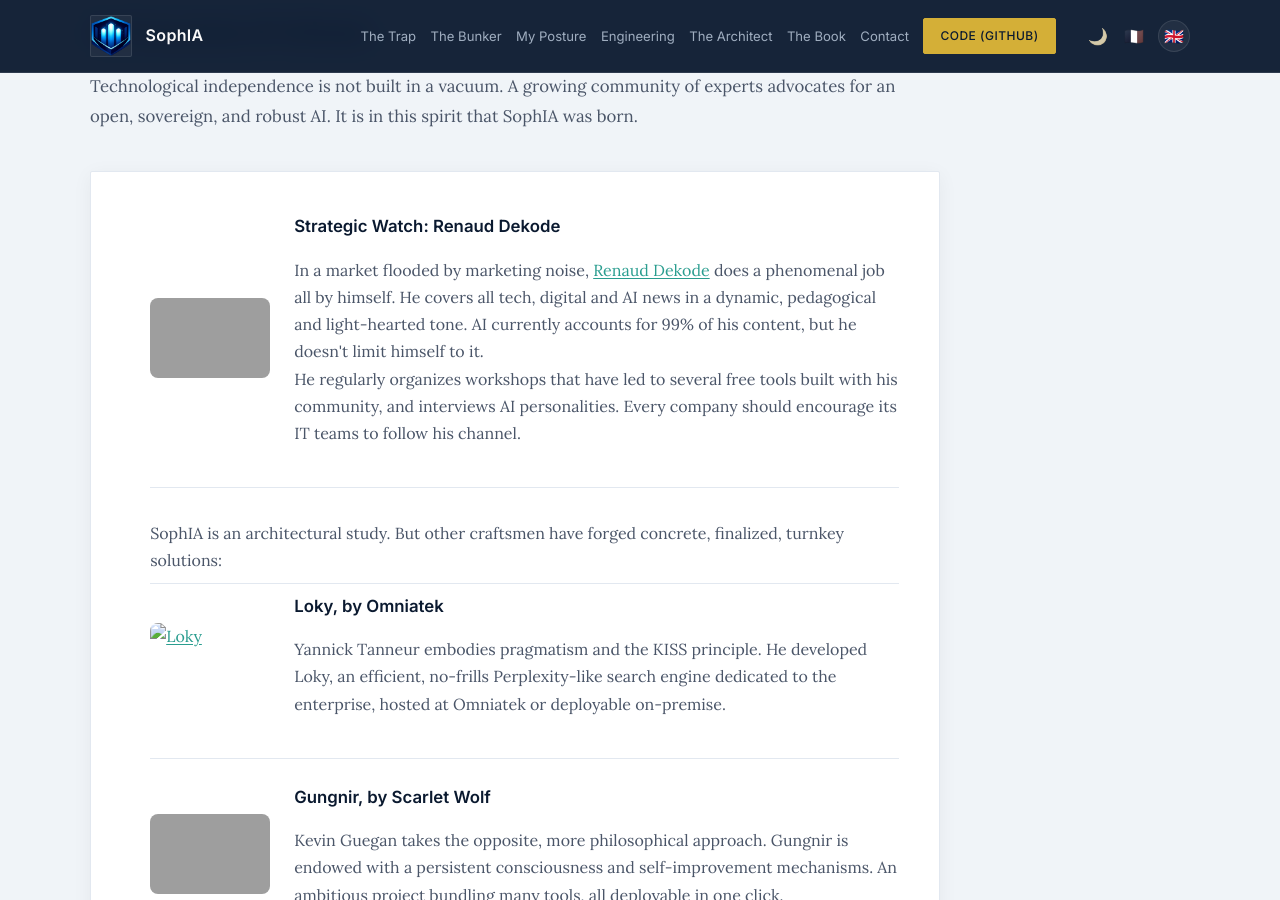
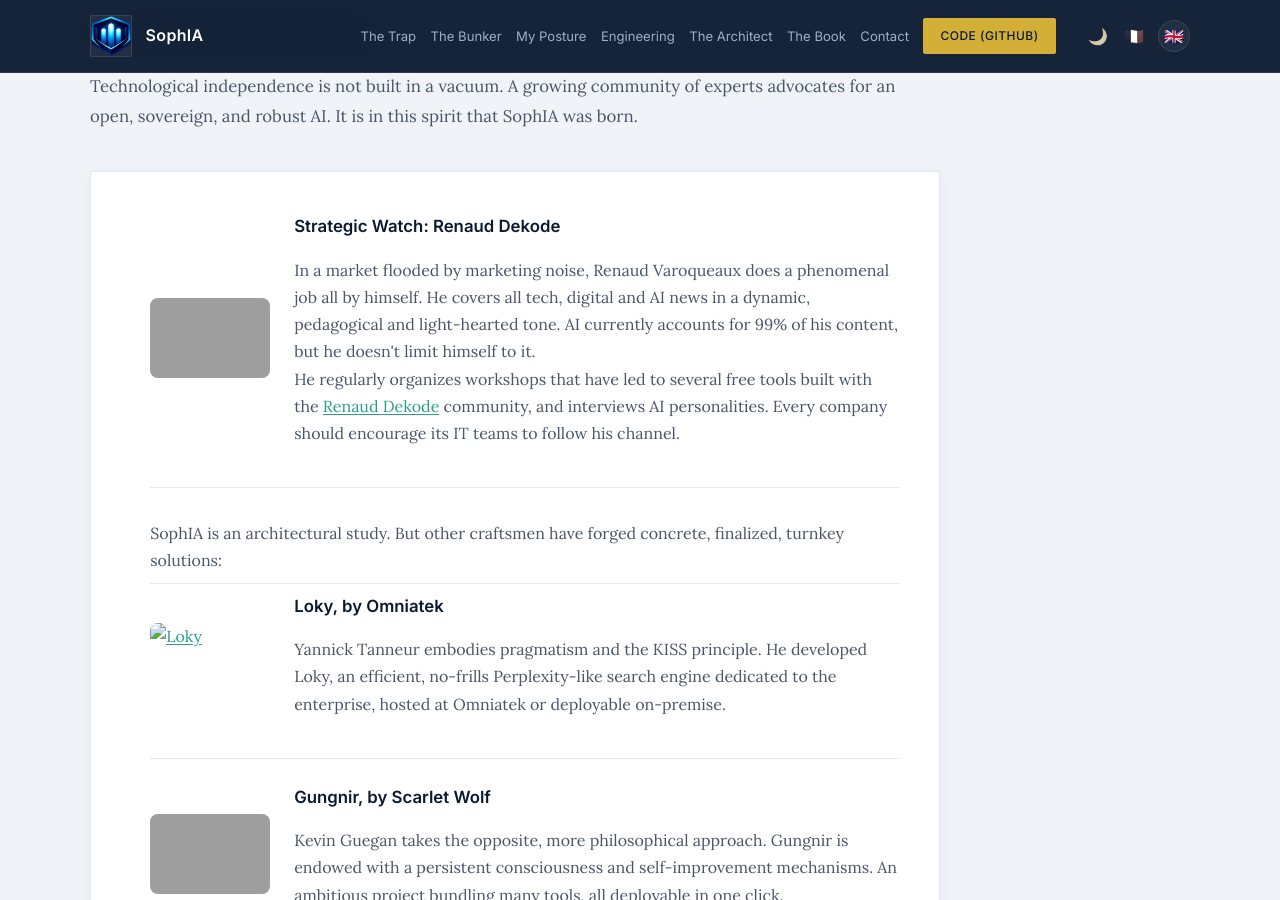
Before and after one commit to Kisai-DG-SLU/SophIA, a Jekyll site: the page built from architecte.html, in a window 1280 px wide and 900 px high, scrolled down 2866 px, cut to the strip 0-900 px from the top of the window. Built offline with Jekyll 4.4.1, drawn with Linux system fonts in a browser that asks for light colours; grey boxes are pictures that could not be loaded.

Commit message:
Renaud Varoqueaux (nom sans lien), communauté Renaud Dekode (avec lien)

```diff
--- a/_includes/i18n/architecte.js
+++ b/_includes/i18n/architecte.js
@@ -40,7 +40,7 @@
           ecoTitle: "Un Écosystème d'Artisans",
           ecoIntro: "L'indépendance technologique ne se construit pas en vase clos. Une communauté grandissante d'experts milite pour une IA ouverte, souveraine et robuste. C'est dans cet esprit que SophIA a vu le jour.",
           eco1Title: "<a href='https://www.renaud-dekode.fr/' target='_blank' rel='noopener noreferrer'>La Veille Stratégique : Renaud Dekode</a>",
-          eco1Desc: "Dans un marché inondé par le bruit marketing, <a href='https://www.renaud-dekode.fr/' target='_blank'>Renaud Dekode</a> effectue à lui seul un travail phénoménal de veille. Il anime de manière dynamique, pédagogique et sur un ton léger toutes les actualités de la tech, du digital et de l'IA. L'IA occupe aujourd'hui 99% de ses actualités, mais il ne s'y limite pas.<br>Il organise régulièrement des ateliers qui ont permis de développer plusieurs outils gratuits avec sa communauté, et interviewe des personnalités de l'IA. Toute entreprise devrait inciter ses équipes IT à suivre sa chaîne.",
+          eco1Desc: "Dans un marché inondé par le bruit marketing, Renaud Varoqueaux effectue à lui seul un travail phénoménal de veille. Il anime de manière dynamique, pédagogique et sur un ton léger toutes les actualités de la tech, du digital et de l'IA. L'IA occupe aujourd'hui 99% de ses actualités, mais il ne s'y limite pas.<br>Il organise régulièrement des ateliers qui ont permis de développer plusieurs outils gratuits avec la communauté <a href='https://www.renaud-dekode.fr/' target='_blank'>Renaud Dekode</a>, et interviewe des personnalités de l'IA. Toute entreprise devrait inciter ses équipes IT à suivre sa chaîne.",
           ecoLead: "SophIA est une étude architecturale. Mais d'autres artisans ont forgé des solutions concrètes, finalisées et clé en main :",
           eco2Title: "<a href='https://loki.omniatek.fr/' target='_blank' rel='noopener noreferrer'>Loky, par Omniatek</a>",
           eco2Desc: "Yannick Tanneur incarne le pragmatisme et le principe KISS. En ce sens, il a développé Loky, un Perplexity-like efficace, sans fioritures, dédié à l'entreprise, hébergé chez Omniatek ou déployable on-premise.",
@@ -89,7 +89,7 @@
           ecoTitle: "An Ecosystem of Artisans",
           ecoIntro: "Technological independence is not built in a vacuum. A growing community of experts advocates for an open, sovereign, and robust AI. It is in this spirit that SophIA was born.",
           eco1Title: "<a href='https://www.renaud-dekode.fr/' target='_blank' rel='noopener noreferrer'>Strategic Watch: Renaud Dekode</a>",
-          eco1Desc: "In a market flooded by marketing noise, <a href='https://www.renaud-dekode.fr/' target='_blank'>Renaud Dekode</a> does a phenomenal job all by himself. He covers all tech, digital and AI news in a dynamic, pedagogical and light-hearted tone. AI currently accounts for 99% of his content, but he doesn't limit himself to it.<br>He regularly organizes workshops that have led to several free tools built with his community, and interviews AI personalities. Every company should encourage its IT teams to follow his channel.",
+          eco1Desc: "In a market flooded by marketing noise, Renaud Varoqueaux does a phenomenal job all by himself. He covers all tech, digital and AI news in a dynamic, pedagogical and light-hearted tone. AI currently accounts for 99% of his content, but he doesn't limit himself to it.<br>He regularly organizes workshops that have led to several free tools built with the <a href='https://www.renaud-dekode.fr/' target='_blank'>Renaud Dekode</a> community, and interviews AI personalities. Every company should encourage its IT teams to follow his channel.",
           ecoLead: "SophIA is an architectural study. But other craftsmen have forged concrete, finalized, turnkey solutions:",
           eco2Title: "<a href='https://loki.omniatek.fr/' target='_blank' rel='noopener noreferrer'>Loky, by Omniatek</a>",
           eco2Desc: "Yannick Tanneur embodies pragmatism and the KISS principle. He developed Loky, an efficient, no-frills Perplexity-like search engine dedicated to the enterprise, hosted at Omniatek or deployable on-premise.",
--- a/architecte.html
+++ b/architecte.html
@@ -127,7 +127,7 @@
               </div>
               <div class="eco-item-content">
                 <h4 data-i18n="arch.eco1Title"><a href="https://www.renaud-dekode.fr/" target="_blank" rel="noopener noreferrer">La Veille Stratégique : Renaud Dekode</a></h4>
-                <p data-i18n="arch.eco1Desc">Dans un marché inondé par le bruit marketing, <a href="https://www.renaud-dekode.fr/" target="_blank">Renaud Dekode</a> effectue à lui seul un travail phénoménal de veille. Il anime de manière dynamique, pédagogique et sur un ton léger toutes les actualités de la tech, du digital et de l'IA. L'IA occupe aujourd'hui 99% de ses actualités, mais il ne s'y limite pas.<br>Il organise régulièrement des ateliers qui ont permis de développer plusieurs outils gratuits avec sa communauté, et interviewe des personnalités de l'IA. Toute entreprise devrait inciter ses équipes IT à suivre sa chaîne.</p>
+                <p data-i18n="arch.eco1Desc">Dans un marché inondé par le bruit marketing, Renaud Varoqueaux effectue à lui seul un travail phénoménal de veille. Il anime de manière dynamique, pédagogique et sur un ton léger toutes les actualités de la tech, du digital et de l'IA. L'IA occupe aujourd'hui 99% de ses actualités, mais il ne s'y limite pas.<br>Il organise régulièrement des ateliers qui ont permis de développer plusieurs outils gratuits avec la communauté <a href="https://www.renaud-dekode.fr/" target="_blank">Renaud Dekode</a>, et interviewe des personnalités de l'IA. Toute entreprise devrait inciter ses équipes IT à suivre sa chaîne.</p>
               </div>
             </li>
             <li style="list-style: none; padding: 0; margin: 0 0 0.5rem; border: none;">
```
